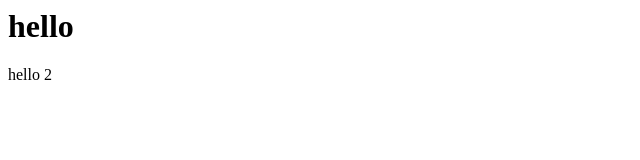
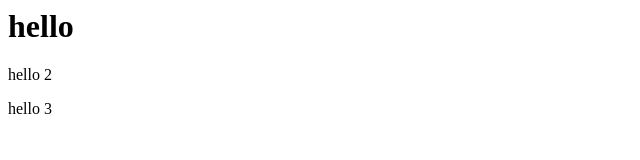
Before and after one commit to rikeev/frontend, a plain HTML site: page index.html in a window 1280 px wide. Shown: the full height of the page, 0-640 px from the left. Drawn offline with Linux system fonts and the light colour scheme.

Commit message:
add paragraph

```diff
--- a/index.html
+++ b/index.html
@@ -1,2 +1,4 @@
 <h1>hello</h1>
 <p>hello 2</p>
+
+<p>hello 3</p>
```
